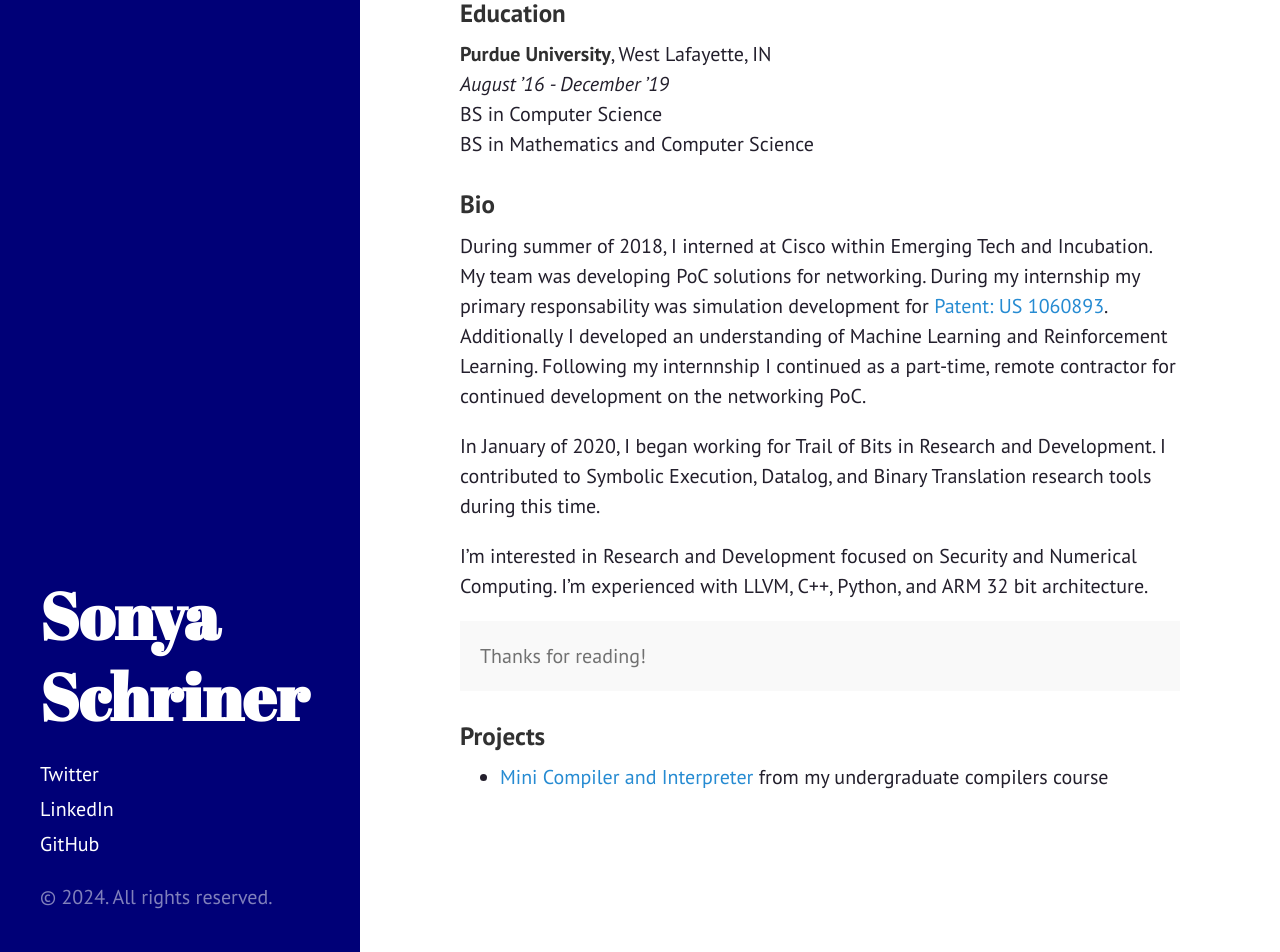
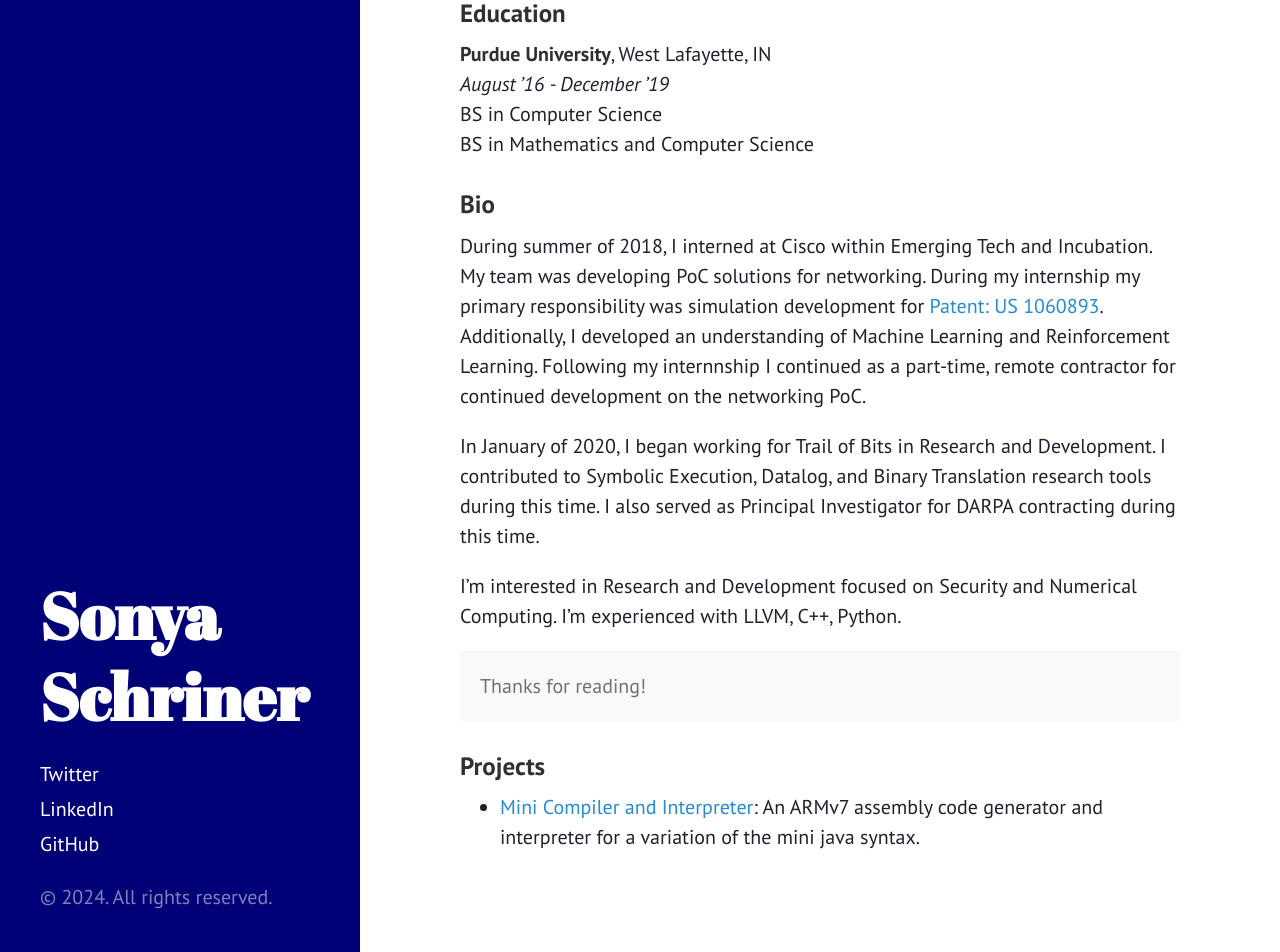
Before and after one commit to schriner/schriner.github.io, a Jekyll site: the page built from index.md, in a window 1280 px wide and 1253 px high. Shown: the part 301-1253 px from the top of the window. Built offline with Jekyll 4.4.1, drawn with Linux system fonts in a browser that asks for light colours.

```diff
--- a/index.md
+++ b/index.md
@@ -12,15 +12,23 @@ BS in Computer Science
 BS in Mathematics and Computer Science
 
 ### Bio
-During summer of 2018, I interned at Cisco within Emerging Tech and Incubation. My team was developing PoC solutions for networking. During my internship my primary responsability was simulation development for [Patent: US 1060893](https://patentimages.storage.googleapis.com/0f/69/a5/9a6814565628a9/US10608930.pdf). Additionally I developed an understanding of Machine Learning and Reinforcement Learning. Following my internnship I continued as a part-time, remote contractor for continued development on the networking PoC.
+During summer of 2018, I interned at Cisco within Emerging Tech and Incubation. My team was developing PoC solutions for
+networking. During my internship my primary responsibility was simulation development for
+[Patent: US 1060893](https://patentimages.storage.googleapis.com/0f/69/a5/9a6814565628a9/US10608930.pdf). Additionally,
+I developed an understanding of Machine Learning and Reinforcement Learning. Following my internnship I continued as a
+part-time, remote contractor for continued development on the networking PoC.
 
-In January of 2020, I began working for Trail of Bits in Research and Development. I contributed to Symbolic Execution, Datalog, and Binary Translation research tools during this time.
+In January of 2020, I began working for Trail of Bits in Research and Development. I contributed to Symbolic Execution,
+Datalog, and Binary Translation research tools during this time. I also served as Principal Investigator for DARPA
+contracting during this time.
 
-I'm interested in Research and Development focused on Security and Numerical Computing. I'm experienced with LLVM, C++, Python, and ARM 32 bit architecture.
+I'm interested in Research and Development focused on Security and Numerical Computing. I'm experienced with LLVM, C++,
+Python.
 
 <p class="message">
   Thanks for reading!
 </p>
 
 ### Projects
-* [Mini Compiler and Interpreter](https://github.com/schriner/miniCompEval) from my undergraduate compilers course
+* [Mini Compiler and Interpreter](https://github.com/schriner/miniCompEval): An ARMv7 assembly code generator and
+interpreter for a variation of the mini java syntax.
```
Also changed, not shown: 1 other file.
